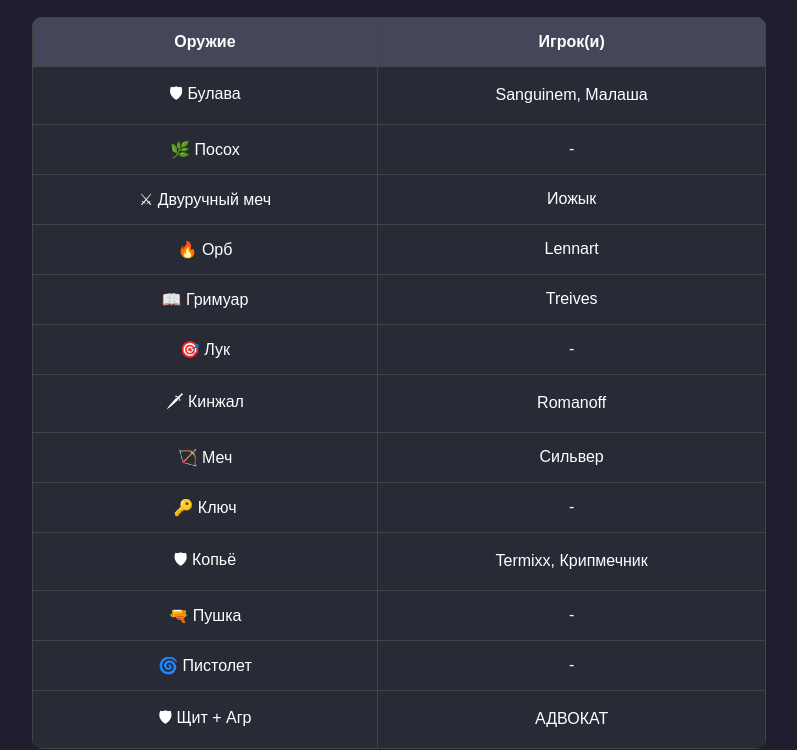
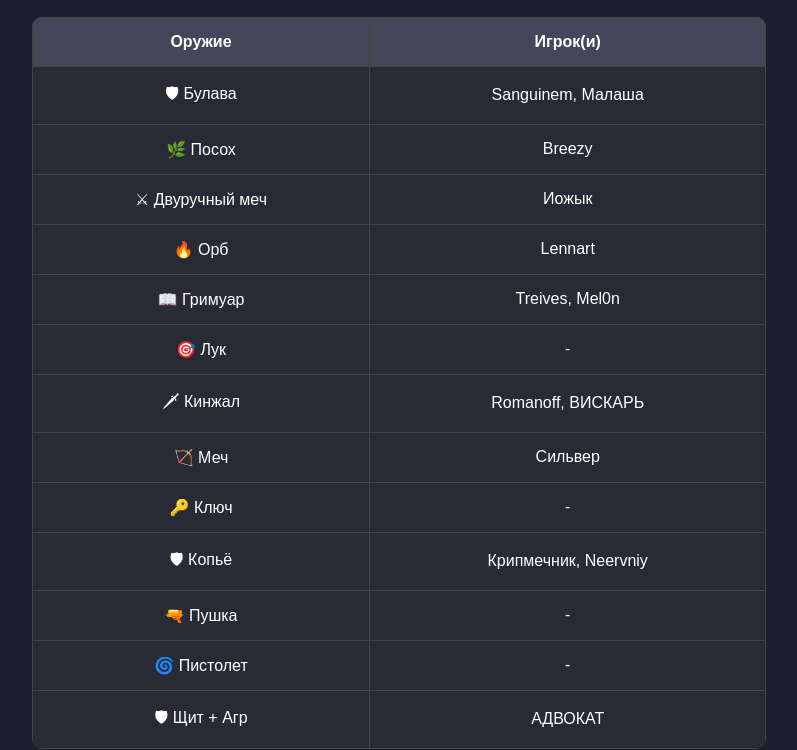
Before and after one commit to ilzar123/vio-aion-premade, a plain HTML site: page index.html in a window 1280 px wide. Shown: the part 79-829 px from the top of the page, without its empty margins (241-1038 px from the left). Drawn offline with Linux system fonts and the light colour scheme.

Commit message:
Update index.html

```diff
--- a/index.html
+++ b/index.html
@@ -41,15 +41,15 @@
             <th>Игрок(и)</th>
         </tr>
         <tr><td>🛡 Булава</td><td>Sanguinem, Малаша</td></tr>
-        <tr><td>🌿 Посох</td><td>-</td></tr>
+        <tr><td>🌿 Посох</td><td>Breezy</td></tr>
         <tr><td>⚔ Двуручный меч</td><td>Иожык</td></tr>
         <tr><td>🔥 Орб</td><td>Lennart</td></tr>
-        <tr><td>📖 Гримуар</td><td>Trеives</td></tr>
+        <tr><td>📖 Гримуар</td><td>Trеives, Mel0n</td></tr>
         <tr><td>🎯 Лук</td><td>-</td></tr>
-        <tr><td>🗡 Кинжал</td><td>Romanoff</td></tr>
+        <tr><td>🗡 Кинжал</td><td>Romanoff, ВИСКАРЬ</td></tr>
         <tr><td>🏹 Меч</td><td>Cильвер</td></tr>
         <tr><td>🔑 Ключ</td><td>-</td></tr>
-        <tr><td>🛡 Копьё</td><td>Termixx, Крипмечник</td></tr>
+        <tr><td>🛡 Копьё</td><td>Крипмечник, Neervniy</td></tr>
         <tr><td>🔫 Пушка</td><td>-</td></tr>
         <tr><td>🌀 Пистолет</td><td>-</td></tr>
         <tr><td>🛡 Щит + Агр</td><td>АДВОКАТ</td></tr>
```
